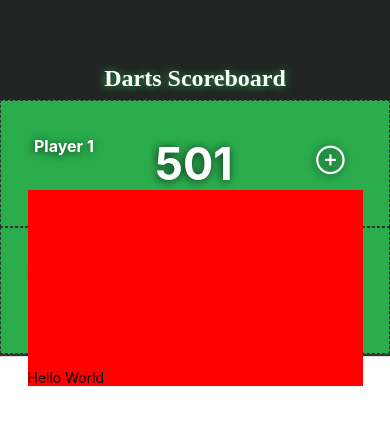
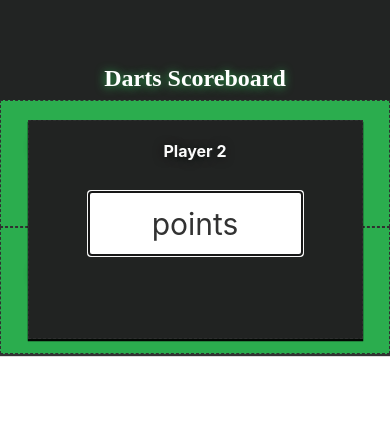
Before and after one commit to ScottWagner100/DartsScoreboard, a React Native app: screen / in a window 390 px wide. Shown: the top 424 px of the page. Built offline with nearby package versions, Linux system fonts and the light colour scheme.

Commit message:
Modal stylistic changes.

```diff
--- a/components/PlayerScore.js
+++ b/components/PlayerScore.js
@@ -3,7 +3,7 @@ import {
     Text,
     TouchableHighlight,
     View,
-    Modal,
+    Modal, TextInput,
 } from "react-native";
 import styles from "../globalStyles";
 import { Ionicons, Feather } from '@expo/vector-icons';
@@ -37,7 +37,12 @@ export default function PlayerScore({playerNumber, score}) {
                     transparent={true}
                 >
                     <View style={styles.modalScoreBox}>
-                        <Text>Hello World</Text>
+                        <Text style={styles.modalHeader}>{playerNumber}</Text>
+                        <TextInput
+                        style={styles.modalTextInput}
+                        placeholder={"points"}
+                        keyboardType={"numeric"}
+                        />
                     </View>
                 </Modal>
             </View>
--- a/globalStyles.js
+++ b/globalStyles.js
@@ -82,13 +82,43 @@ const styles = StyleSheet.create({
         justifyContent: "space-between",
     },
     modalScoreBox: {
-        backgroundColor: "red",
+        backgroundColor: "#222423",
         flex: .3,
-        justifyContent: "flex-end",
         width: 335,
         alignSelf: "center",
-        marginTop: 190,
-        opacity: .95,
+        marginTop: 120,
+        opacity: .97,
+        shadowColor: '#000',
+        shadowOffset: { width: 0, height: 2 },
+        shadowOpacity: 0.8,
+        shadowRadius: 1,
+        borderStyle: "dashed",
+        borderWidth: .5,
+        borderColor: "#2f3030",
+    },
+    modalHeader: {
+        color: "#fff",
+        textAlign: "center",
+        textAlignVertical: "top",
+        marginTop: 20,
+        textShadowColor: 'rgba(0, 0, 0, 0.75)',
+        textShadowOffset: {width: -1, height: 1},
+        textShadowRadius: 10,
+        fontWeight: "bold",
+        fontSize: 16,
+    },
+    modalTextInput: {
+        borderStyle: "dashed",
+        backgroundColor: "#fff",
+        borderColor: "#fff",
+        color: "#333",
+        alignSelf: "center",
+        marginTop: 30,
+        fontSize: 30,
+        width: 215,
+        textAlign: "center",
+        borderWidth: 1,
+        height: 65,
     }
 });
 
```
